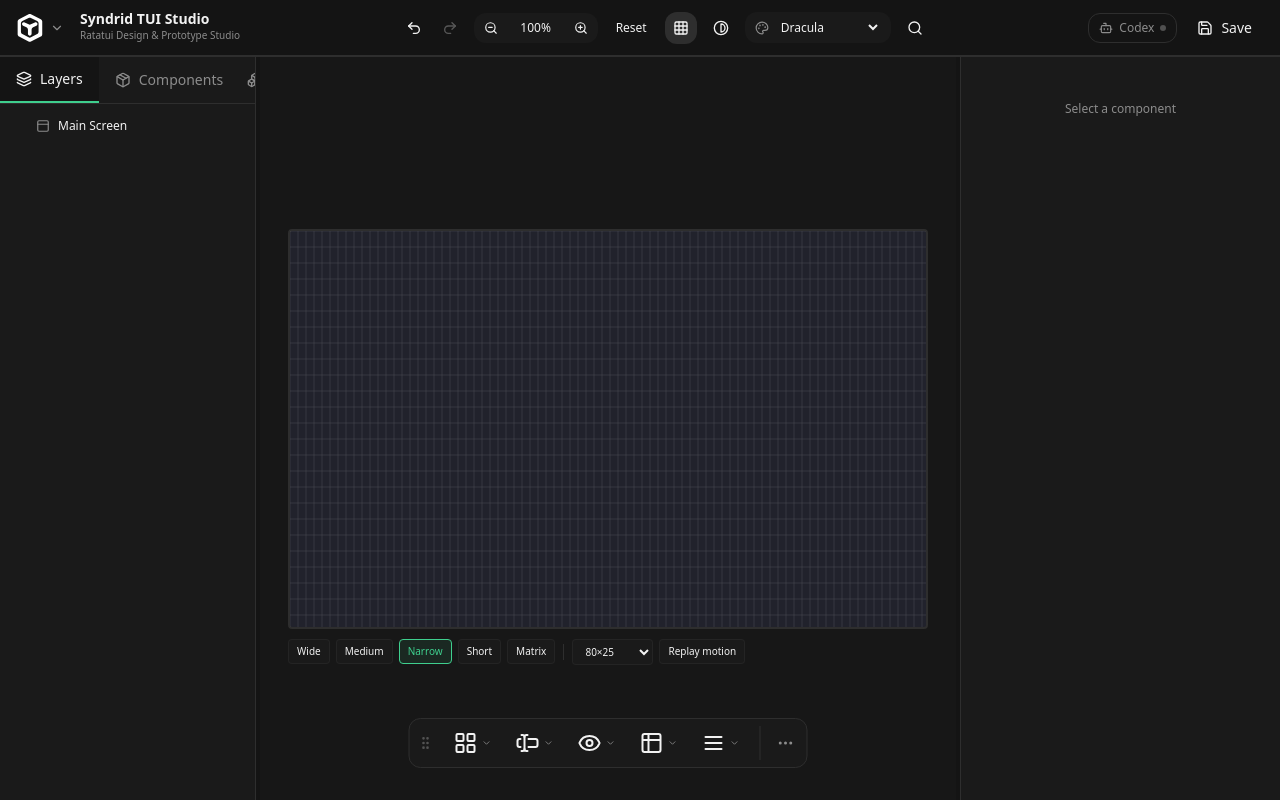
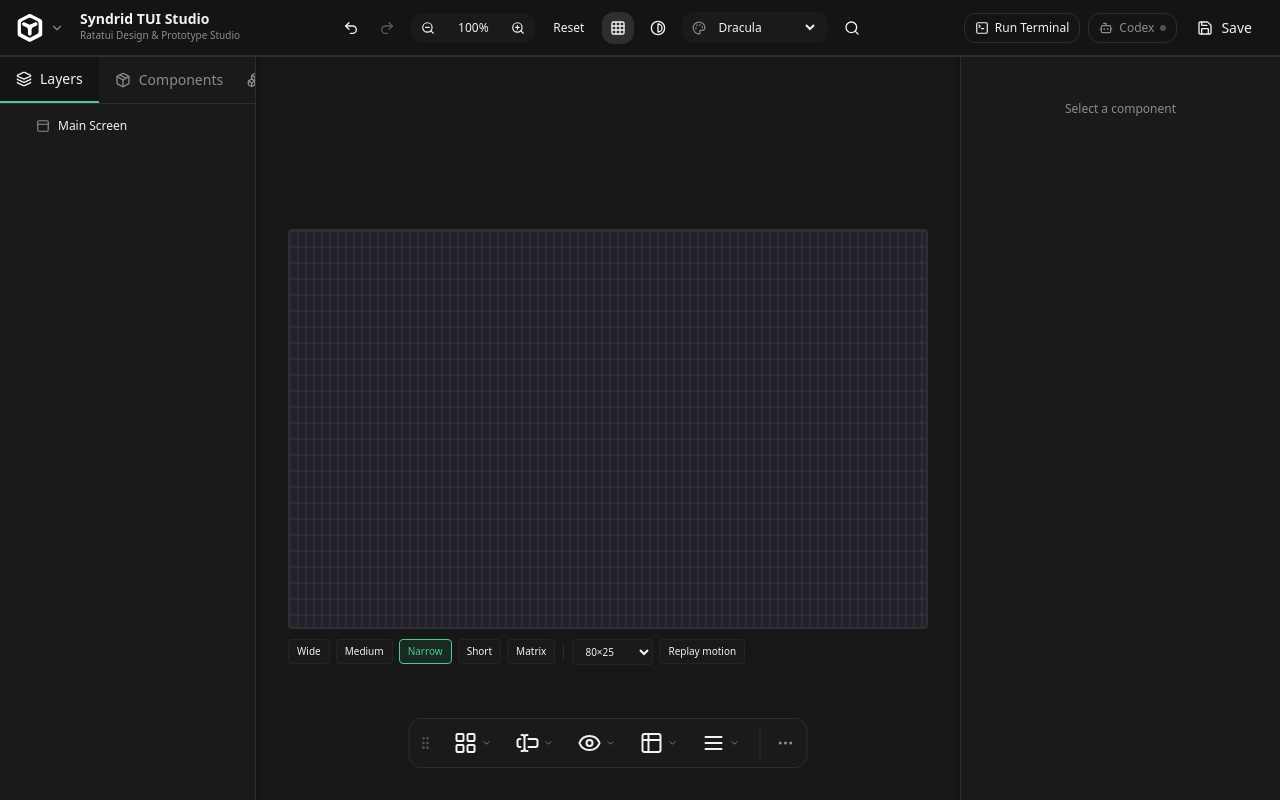
Before and after one commit to cmahmud/syndrid-tui-studio, a React (Vite) app: page / in a window 1280 px wide. Built offline with nearby package versions, Linux system fonts and the light colour scheme.

Commit message:
feat: expose Terminal Test Mode from toolbar

```diff
--- a/src/components/editor/Toolbar.tsx
+++ b/src/components/editor/Toolbar.tsx
@@ -1,12 +1,15 @@
 // Top toolbar with controls
 
 import { useEffect, lazy, Suspense } from 'react';
-import { Undo2, Redo2, ZoomIn, ZoomOut, Grid3x3, Contrast, Save, Palette, Search, Bot } from 'lucide-react';
+import { Undo2, Redo2, ZoomIn, ZoomOut, Grid3x3, Contrast, Save, Palette, Search, Bot, TerminalSquare } from 'lucide-react';
 import { useComponentStore, useCanvasStore, useThemeStore, useUIStore } from '../../stores';
-// Lazy: the export panel pulls in all seven code exporters, which most
-// sessions never open. Keep them out of the main bundle until they're needed.
+// Lazy: exporters and the native test console are substantial surfaces that
+// should not inflate the editor's first-load bundle.
 const ExportModal = lazy(() =>
   import('../export/ExportModal').then((m) => ({ default: m.ExportModal }))
+);
+const TerminalTestModal = lazy(() =>
+  import('./TerminalTestModal').then((m) => ({ default: m.TerminalTestModal }))
 );
 import { THEME_NAMES } from '../../stores/themeStore';
 import { ComponentToolbar } from './ComponentToolbar';
@@ -31,7 +34,6 @@ export function Toolbar() {
   const agentBridgeEnabled = useUIStore((s) => s.agentBridgeEnabled);
   const agentBridgeStatus = useUIStore((s) => s.agentBridgeStatus);
 
-  // Apply saved accent color on mount
   useEffect(() => {
     const preset = (localStorage.getItem('settings-accent-preset') as AccentPreset) || 'tuigreen';
     const custom = localStorage.getItem('settings-accent-custom') || '#4ade80';
@@ -44,7 +46,6 @@ export function Toolbar() {
   return (
     <>
       <div className="h-14 px-4 flex items-center justify-between bg-background border-b border-border">
-        {/* Left - Logo/Title */}
         <div className="flex items-center gap-3">
           <div className="flex items-center gap-0.5">
             <img
@@ -60,18 +61,14 @@ export function Toolbar() {
           </div>
         </div>
 
-        {/* Center - Tools */}
         <div className="flex items-center gap-2">
-          {/* Component Toolbar (when docked) */}
           {isToolbarDocked && (
             <>
               <ComponentToolbar />
-              {/* Separator */}
               <div className="h-6 w-px bg-border" />
             </>
           )}
 
-          {/* Undo/Redo */}
           <div className="flex items-center gap-1">
             <button
               onClick={() => componentStore.undo()}
@@ -91,7 +88,6 @@ export function Toolbar() {
             </button>
           </div>
 
-          {/* Zoom */}
           <div className="flex items-center gap-1 bg-card rounded-lg px-1 py-0.5">
             <button
               onClick={() => canvasStore.setZoom(canvasStore.zoom - 0.25)}
@@ -121,29 +117,22 @@ export function Toolbar() {
             Reset
           </button>
 
-          {/* Grid */}
           <button
             onClick={() => canvasStore.toggleGrid()}
-            className={`p-2 hover:bg-accent rounded-lg transition-colors ${
-              canvasStore.showGrid ? 'bg-accent' : ''
-            }`}
+            className={`p-2 hover:bg-accent rounded-lg transition-colors ${canvasStore.showGrid ? 'bg-accent' : ''}`}
             title="Toggle Grid"
           >
             <Grid3x3 className="w-4 h-4" />
           </button>
 
-          {/* Monochrome preview */}
           <button
             onClick={() => canvasStore.toggleMonochrome()}
-            className={`p-2 hover:bg-accent rounded-lg transition-colors ${
-              canvasStore.monochrome ? 'bg-accent' : ''
-            }`}
+            className={`p-2 hover:bg-accent rounded-lg transition-colors ${canvasStore.monochrome ? 'bg-accent' : ''}`}
             title="Monochrome Preview"
           >
             <Contrast className="w-4 h-4" />
           </button>
 
-          {/* Theme Selector */}
           <div className="flex items-center gap-2 bg-card rounded-lg px-2.5 py-1.5">
             <Palette className="w-3.5 h-3.5 text-muted-foreground" />
             <select
@@ -160,7 +149,6 @@ export function Toolbar() {
             </select>
           </div>
 
-          {/* Command Palette */}
           <button
             onClick={() => setCommandPaletteOpen(true)}
             className="p-2 hover:bg-accent rounded-lg transition-colors"
@@ -170,8 +158,15 @@ export function Toolbar() {
           </button>
         </div>
 
-        {/* Right - Actions */}
         <div className="flex items-center gap-2">
+          <button
+            onClick={() => openDialog('terminal-test')}
+            className="px-2.5 py-1.5 text-xs rounded-lg flex items-center gap-1.5 border border-border transition-colors hover:bg-accent"
+            title="Run the current design in a real Ratatui/TachyonFX terminal"
+          >
+            <TerminalSquare className="w-3.5 h-3.5" />
+            <span>Run Terminal</span>
+          </button>
           <button
             onClick={() => openDialog('settings')}
             className={`px-2.5 py-1.5 text-xs rounded-lg flex items-center gap-1.5 border transition-colors hover:bg-accent ${
@@ -213,29 +208,23 @@ export function Toolbar() {
         </div>
       </div>
 
-      {/* Export Modal — only rendered (and its chunk fetched) once actually opened */}
       {activeDialog === 'export' && (
         <Suspense fallback={null}>
           <ExportModal isOpen onClose={closeDialog} />
         </Suspense>
       )}
 
-      {/* Save Dialog */}
+      {activeDialog === 'terminal-test' && (
+        <Suspense fallback={null}>
+          <TerminalTestModal onClose={closeDialog} />
+        </Suspense>
+      )}
+
       {activeDialog === 'save' && <SaveDialog onClose={closeDialog} />}
-
-      {/* About Modal */}
       {activeDialog === 'about' && <AboutModal onClose={closeDialog} />}
-
-      {/* Help Modal */}
       {activeDialog === 'help' && <HelpModal onClose={closeDialog} />}
-
-      {/* Changelog Modal */}
       {activeDialog === 'changelog' && <ChangelogModal onClose={closeDialog} />}
-
-      {/* Settings Modal */}
       {activeDialog === 'settings' && <SettingsModal onClose={closeDialog} />}
-
-      {/* Template Gallery Modal */}
       {activeDialog === 'templates' && <TemplateGalleryModal onClose={closeDialog} />}
     </>
   );
```
